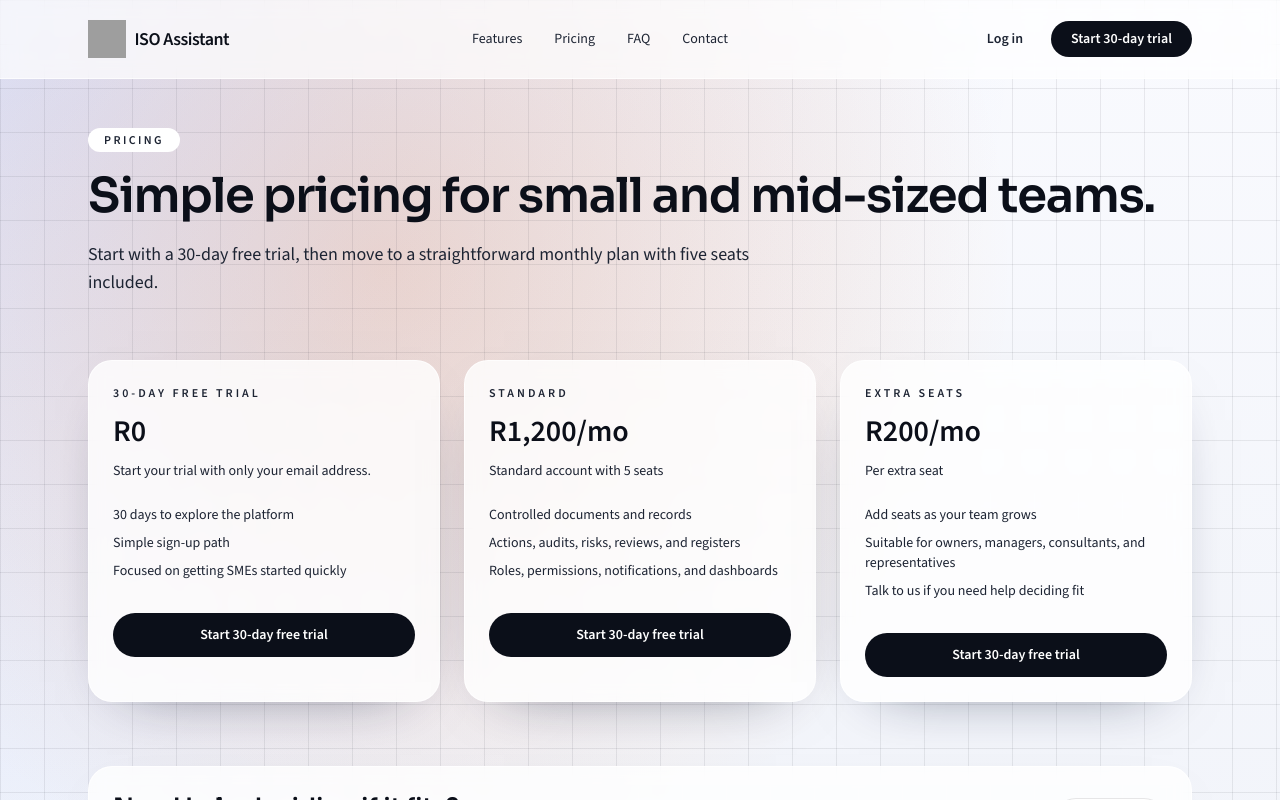
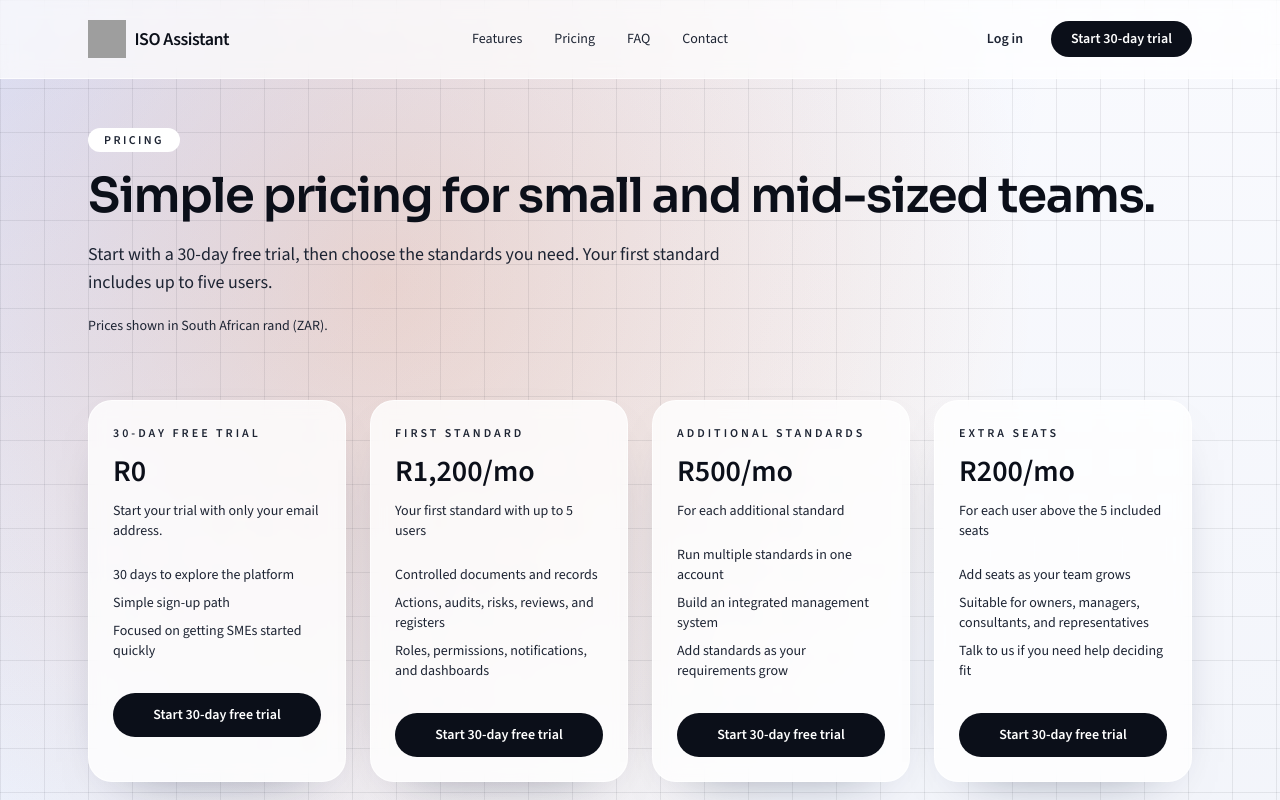
Before and after one commit to eugenevdw/isoassistant-website, a Next.js app: page /pricing in a window 1280 px wide. Shown: the top 800 px of the page. Built offline with nearby package versions, Linux system fonts and the light colour scheme; grey boxes are pictures that could not be loaded.

Commit message:
Add geo-sensitive multi-standard pricing

```diff
--- a/app/faq/page.tsx
+++ b/app/faq/page.tsx
@@ -1,6 +1,5 @@
 import Link from "next/link";
 import { Container } from "../components/layout/Container";
-import { siteConfig } from "../lib/site";
 
 export const dynamic = "force-static";
 
@@ -28,7 +27,7 @@ const faqs = [
   {
     question: "What does pricing look like after the trial?",
     answer:
-      `The standard account is ${siteConfig.pricing.standardMonthly} for 5 seats. Extra seats are ${siteConfig.pricing.extraSeatMonthly} per seat, per month.`
+      "Pricing is based on your location. Your first standard includes up to 5 users, with separate monthly prices for each additional standard and each extra seat. The pricing page shows the current ZAR, EUR, or USD prices for you."
   },
   {
     question: "Can I cancel, and what happens to my documents if I do?",
--- /dev/null
+++ b/app/lib/pricing.ts
@@ -0,0 +1,83 @@
+import { siteConfig } from "./site";
+
+type RequestHeaders = {
+  get(name: string): string | null;
+};
+
+export type RegionalPricing = {
+  freeTrial: string;
+  firstStandardMonthly: string;
+  additionalStandardMonthly: string;
+  extraSeatMonthly: string;
+  currencyNotice: string;
+};
+
+const euroCountryCodes = new Set([
+  "AD",
+  "AT",
+  "BE",
+  "BG",
+  "BL",
+  "CY",
+  "DE",
+  "EE",
+  "ES",
+  "FI",
+  "FR",
+  "GF",
+  "GP",
+  "GR",
+  "HR",
+  "IE",
+  "IT",
+  "LT",
+  "LU",
+  "LV",
+  "MC",
+  "ME",
+  "MF",
+  "MQ",
+  "MT",
+  "NL",
+  "PM",
+  "PT",
+  "RE",
+  "SI",
+  "SK",
+  "SM",
+  "TF",
+  "VA",
+  "XK",
+  "YT"
+]);
+
+const currencyNotices = {
+  ZAR: "Prices shown in South African rand (ZAR).",
+  EUR: "Prices shown in euros (EUR).",
+  USD: "Prices shown in US dollars (USD)."
+} as const;
+
+function buildRegionalPricing(currency: keyof typeof siteConfig.pricing.currencies): RegionalPricing {
+  return {
+    ...siteConfig.pricing.currencies[currency],
+    currencyNotice: currencyNotices[currency]
+  };
+}
+
+export function getCountryCode(requestHeaders: RequestHeaders): string | null {
+  const country =
+    requestHeaders.get("x-vercel-ip-country") ?? requestHeaders.get("cf-ipcountry");
+
+  if (!country) return null;
+
+  const normalizedCountry = country.trim().toUpperCase();
+  return /^[A-Z]{2}$/.test(normalizedCountry) ? normalizedCountry : null;
+}
+
+export function getRegionalPricing(countryCode: string | null): RegionalPricing {
+  // Preserve the existing ZAR prices when geolocation is unavailable, as it is
+  // during local development. Vercel supplies the country code in production.
+  if (!countryCode || countryCode === "ZA") return buildRegionalPricing("ZAR");
+  if (euroCountryCodes.has(countryCode)) return buildRegionalPricing("EUR");
+  return buildRegionalPricing("USD");
+}
--- a/app/lib/site.ts
+++ b/app/lib/site.ts
@@ -5,9 +5,28 @@ export const siteConfig = {
   phoneDisplay: "+27 (0)83 226 6899",
   phoneHref: "tel:+27832266899",
   pricing: {
-    standardMonthly: "R1,200/mo",
-    standardDetails: "Standard account with 5 seats",
-    extraSeatMonthly: "R200/mo",
-    extraSeatDetails: "Per extra seat"
+    firstStandardDetails: "Your first standard with up to 5 users",
+    additionalStandardDetails: "For each additional standard",
+    extraSeatDetails: "For each user above the 5 included seats",
+    currencies: {
+      ZAR: {
+        freeTrial: "R0",
+        firstStandardMonthly: "R1,200/mo",
+        additionalStandardMonthly: "R500/mo",
+        extraSeatMonthly: "R200/mo"
+      },
+      EUR: {
+        freeTrial: "€0",
+        firstStandardMonthly: "€69/mo",
+        additionalStandardMonthly: "€30/mo",
+        extraSeatMonthly: "€12/mo"
+      },
+      USD: {
+        freeTrial: "$0",
+        firstStandardMonthly: "$79/mo",
+        additionalStandardMonthly: "$30/mo",
+        extraSeatMonthly: "$13/mo"
+      }
+    }
   }
 } as const;
--- a/app/pricing/page.tsx
+++ b/app/pricing/page.tsx
@@ -1,13 +1,18 @@
 import Link from "next/link";
+import { headers } from "next/headers";
 import { Container } from "../components/layout/Container";
+import { getCountryCode, getRegionalPricing } from "../lib/pricing";
 import { siteConfig } from "../lib/site";
 
-export const dynamic = "force-static";
+export const dynamic = "force-dynamic";
 
+export default function PricingPage() {
+  const countryCode = getCountryCode(headers());
+  const pricing = getRegionalPricing(countryCode);
   const tiers = [
     {
       name: "30-day free trial",
-    price: "R0",
+      price: pricing.freeTrial,
       description: "Start your trial with only your email address.",
       features: [
         "30 days to explore the platform",
@@ -16,9 +21,9 @@ const tiers = [
       ]
     },
     {
-    name: "Standard",
-    price: siteConfig.pricing.standardMonthly,
-    description: siteConfig.pricing.standardDetails,
+      name: "First standard",
+      price: pricing.firstStandardMonthly,
+      description: siteConfig.pricing.firstStandardDetails,
       features: [
         "Controlled documents and records",
         "Actions, audits, risks, reviews, and registers",
@@ -26,8 +31,18 @@ const tiers = [
       ]
     },
     {
+      name: "Additional standards",
+      price: pricing.additionalStandardMonthly,
+      description: siteConfig.pricing.additionalStandardDetails,
+      features: [
+        "Run multiple standards in one account",
+        "Build an integrated management system",
+        "Add standards as your requirements grow"
+      ]
+    },
+    {
       name: "Extra seats",
-    price: siteConfig.pricing.extraSeatMonthly,
+      price: pricing.extraSeatMonthly,
       description: siteConfig.pricing.extraSeatDetails,
       features: [
         "Add seats as your team grows",
@@ -37,7 +52,6 @@ const tiers = [
     }
   ];
 
-export default function PricingPage() {
   return (
     <Container className="space-y-16">
       <section className="space-y-5">
@@ -46,12 +60,13 @@ export default function PricingPage() {
           Simple pricing for small and mid-sized teams.
         </h1>
         <p className="max-w-2xl text-lg text-slate">
-          Start with a 30-day free trial, then move to a straightforward monthly plan with five
-          seats included.
+          Start with a 30-day free trial, then choose the standards you need. Your first standard
+          includes up to five users.
         </p>
+        <p className="text-sm font-medium text-slate">{pricing.currencyNotice}</p>
       </section>
 
-      <section className="grid gap-6 lg:grid-cols-3">
+      <section className="grid gap-6 md:grid-cols-2 xl:grid-cols-4">
         {tiers.map((tier) => (
           <div key={tier.name} className="card flex h-full flex-col">
             <div className="space-y-3">
```
Lines whose indentation alone changed are shown as unchanged.
